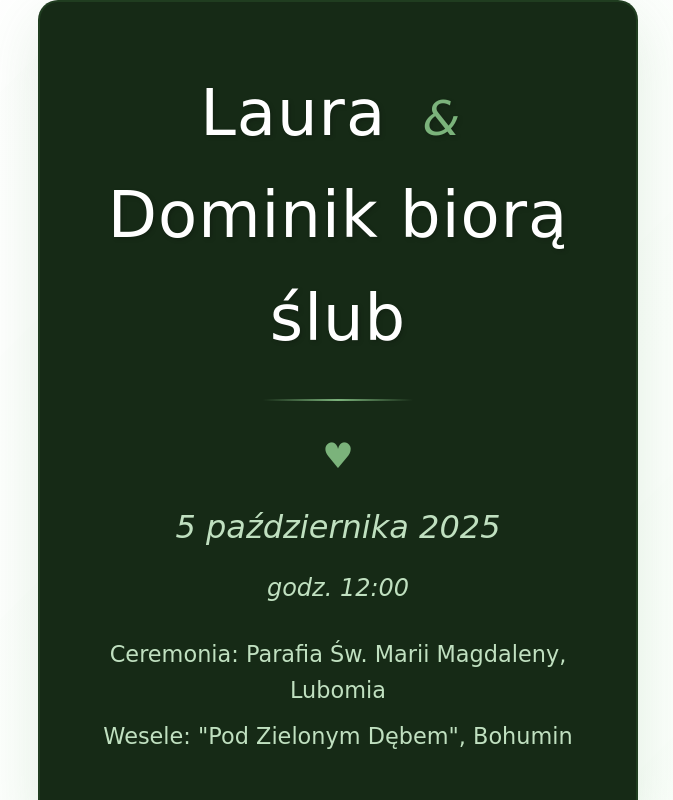
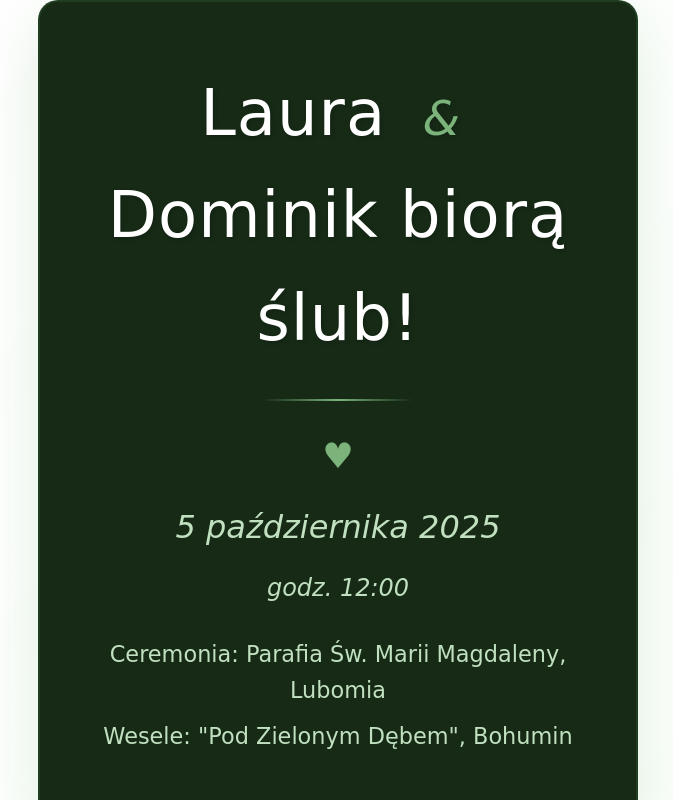
Before and after one commit to ddominet/05.10.2025, a plain HTML site: page index.html in a window 1280 px wide. Shown: the top 800 px of the page, without its empty margins (302-975 px from the left). Drawn offline with Linux system fonts and the light colour scheme; a web font is replaced by a local one.

Commit message:
Update index.html

```diff
--- a/index.html
+++ b/index.html
@@ -342,7 +342,7 @@
         <div class="hero-content">
             <div class="names">
                 Laura <span class="ampersand">&</span> Dominik
-                biorą ślub
+                biorą ślub!
             </div>
             <div class="decorative-line"></div>
             <div class="heart-icon">
```
